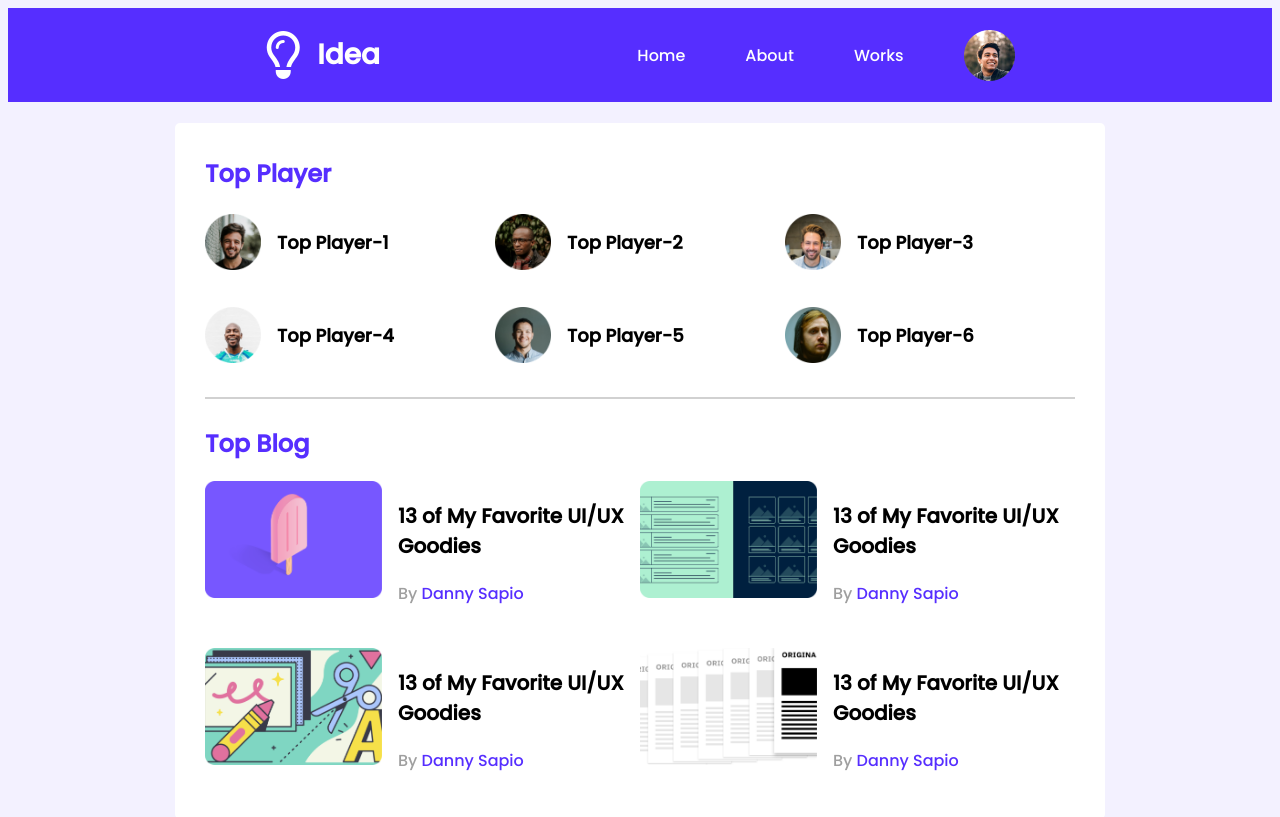
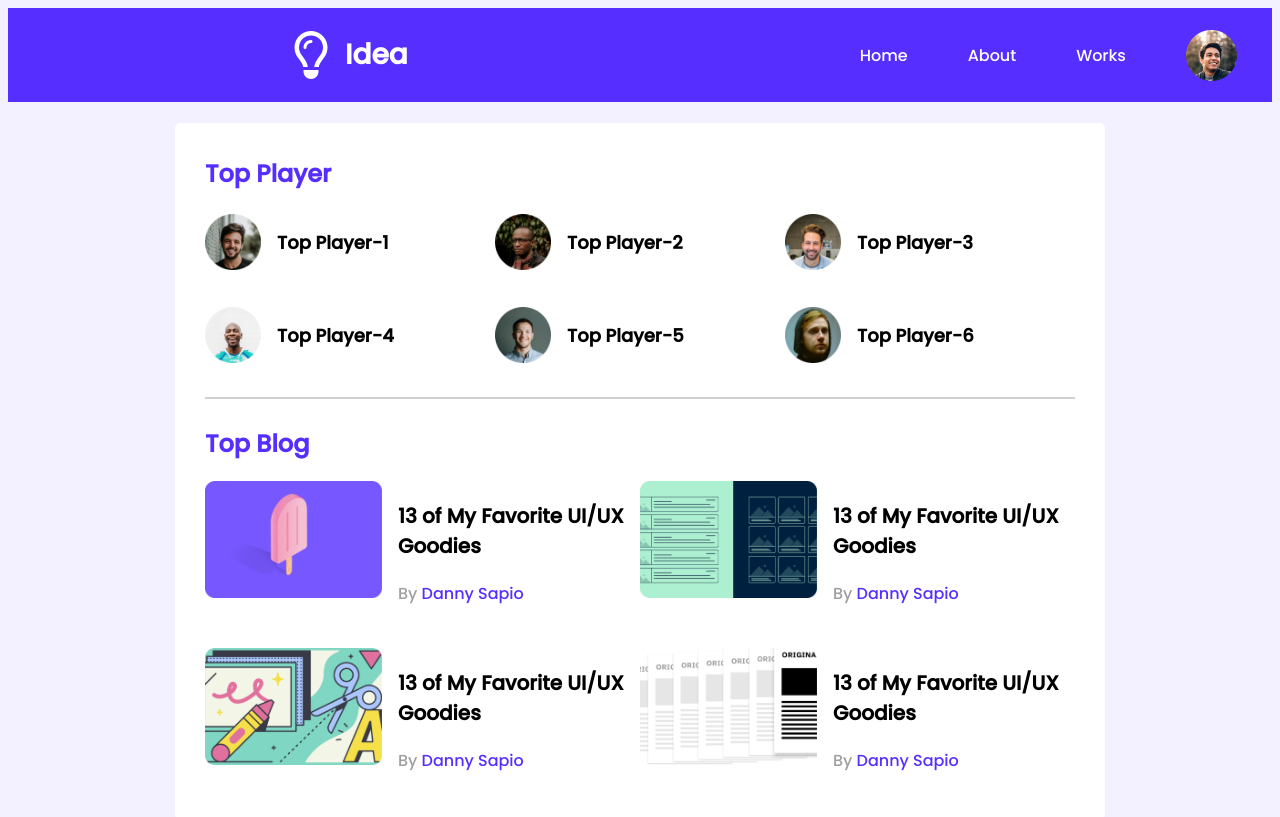
Before and after one commit to rahman-anika/leader-board-css3, a plain HTML site: page index.html in a window 1280 px wide. Shown: the top 817 px of the page. Drawn offline with Linux system fonts and the light colour scheme.

Commit message:
fourth commit

```diff
--- a/styles/style.css
+++ b/styles/style.css
@@ -16,13 +16,14 @@ nav
     height: 94px;
     background-color: #562EFF;
     display:flex;
-    justify-content: space-evenly;
+    justify-content: space-between;
 }
 
 .logo-icon
 {
     display: flex;
     align-items: center;
+    margin-left:285px;
 
 }
 
@@ -38,12 +39,14 @@ nav
     color:white;
     font-size: 28px;
     padding-left: 16px;
+    margin-right: 452px;
 }
 
 .menu-icon
 {
     display: flex;
     align-items: center;
+    margin-right: 289px;
 }
 
 .menu-icon a
```
